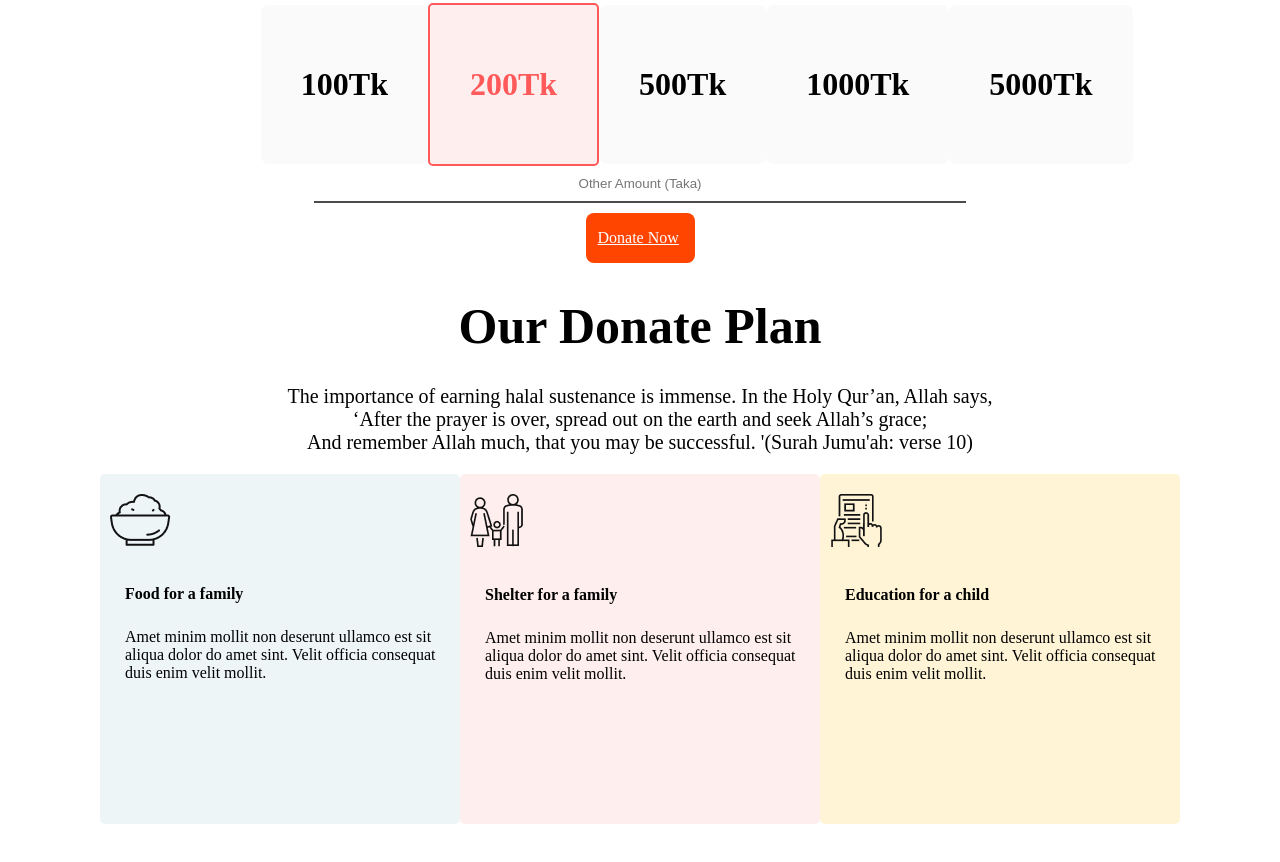
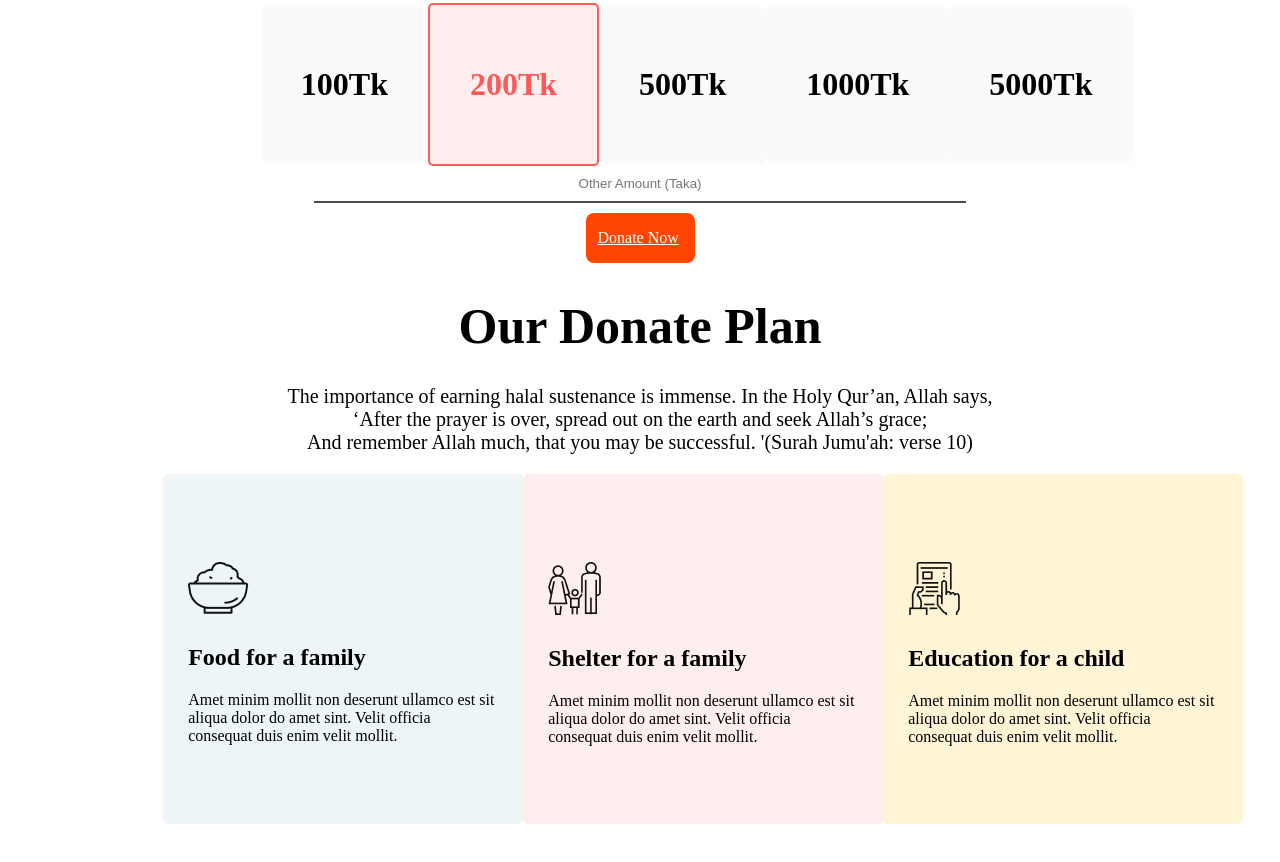
Before and after one commit to rafiul-56/Donations-web, a plain HTML site: page index.html in a window 1280 px wide. Shown: the part 990-1852 px from the top of the page. Drawn offline with Linux system fonts and the light colour scheme.

Commit message:
donate plan complete

```diff
--- a/style.css
+++ b/style.css
@@ -130,38 +130,44 @@ border-radius: 5px;
 }
 #Donate_plan{
     display: flex;
-    justify-content: center;
+    justify-content: space-around;
     align-items: center;
     margin-bottom: 50px;
-    width: 100%;
+    margin-right: 10;
+    margin-left: 10%;
+    justify-self:center;
 }
 .Donate{
-    overflow: hidden;
     height: 350px;
     width: 360px;
     border-radius: 5px;
+    display: flex;
     flex-direction: column;
-    align-items: center;
-    justify-content: space-around;
+    align-items: flex-start;
+    justify-content: center;
+
 }
 .Donate img{
-    padding-top: 20px;
-    padding-left: 10px;
+    padding-top: 10px;
+    padding-left: 25px;
     padding-bottom: 10px;
 }
 .Donate h4{
     color: black;
+    font-size: 24px;
     font-weight: 600px;
     margin: 0;
-    padding-top: 25px;
+    padding-top: 20px;
     padding-left: 25px;
 }
 .Donate p{
     color: black;
+    font-size: 16px;
     font-weight: 600px;
     margin: 0;
-    padding-top: 25px;
     padding-left: 25px;
+    padding-right: 25px;
+    margin-top: 20px;
 }
 .food{
     background-color: rgba(79, 157, 166, 0.1);
```
